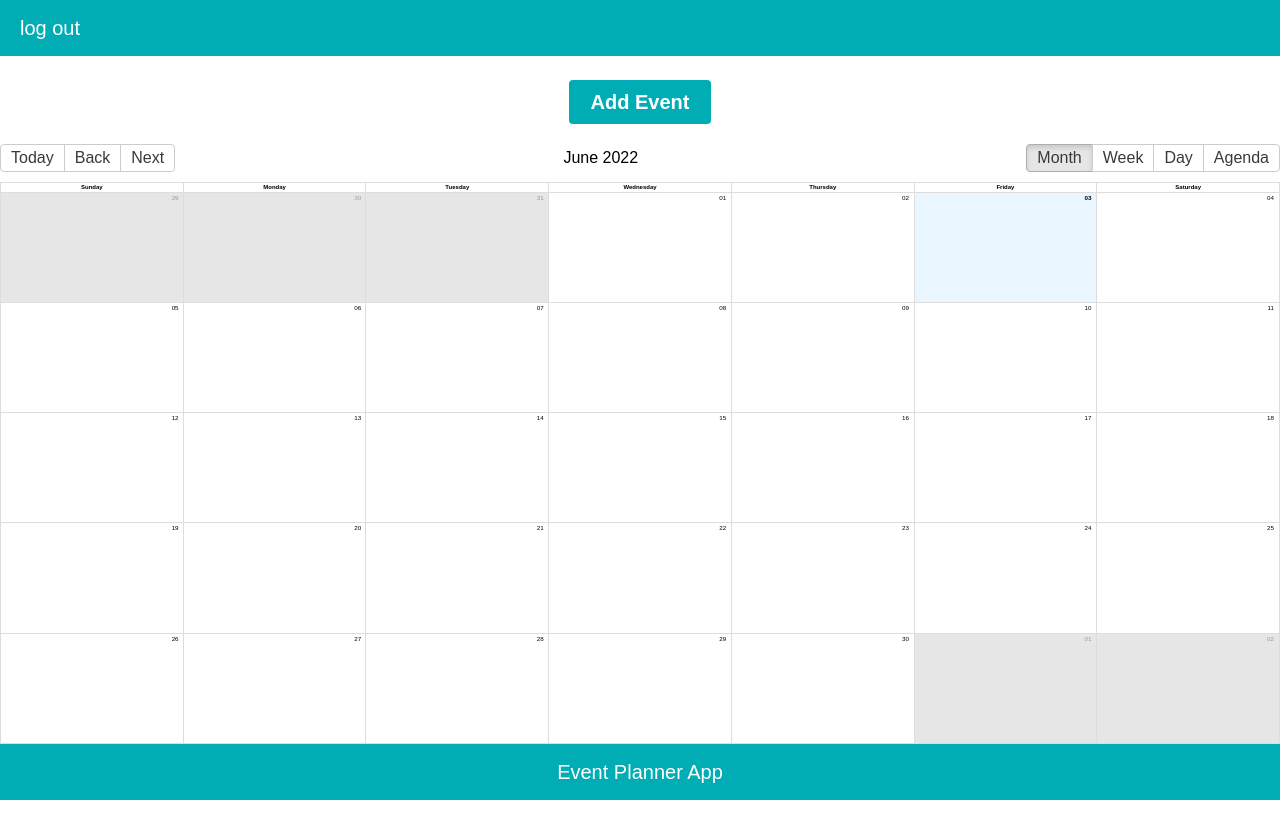
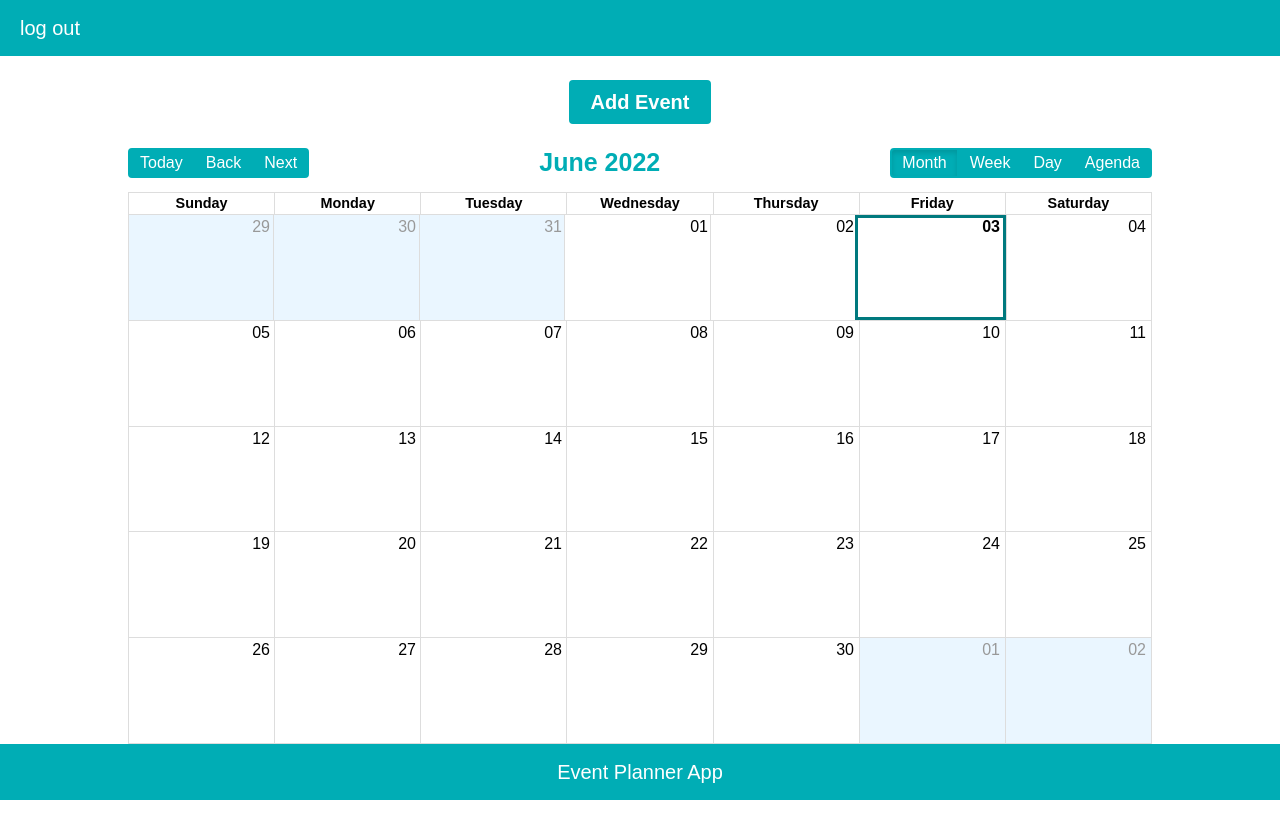
Before and after one commit to hannakozak/event-planner-app, a React (Create React App) app in the folder client/: page /dashboard in a window 1280 px wide. Built offline with nearby package versions, Linux system fonts and the light colour scheme; no server answers.

Commit message:
style: add custom style to big react calendar

```diff
--- /dev/null
+++ b/client/src/components/CalendarEvent/EventCalendar.styled.ts
@@ -0,0 +1,52 @@
+import styled from 'styled-components';
+
+export const CalendarWrapper = styled.div`
+  width: 90vw;
+  margin: auto;
+  font-size: 1.6rem;
+  margin-bottom: 7rem;
+
+ .rbc-toolbar button {
+    background-color: ${({ theme }) => theme.colors.bondiBlue};
+    border: 2px solid ${({ theme }) => theme.colors.bondiBlue};
+    color: ${({ theme }) => theme.colors.white};
+  }
+  .rbc-toolbar button:hover {
+    background-color: ${({ theme }) => theme.colors.blueStone};
+    border: 2px solid ${({ theme }) => theme.colors.blueStone};
+  }
+  .rbc-toolbar button:focus {
+    background-color: ${({ theme }) => theme.colors.teal};
+    border: 1px solid ${({ theme }) => theme.colors.teal};
+    color: ${({ theme }) => theme.colors.white};
+  }
+  .rbc-event-content {
+    background: ${({ theme }) => theme.colors.bondiBlue};
+  }
+  .rbc-event, .rbc-day-slot .rbc-background-event {
+     background: ${({ theme }) => theme.colors.bondiBlue};
+  }
+  .rbc-show-more {
+    color: ${({ theme }) => theme.colors.bondiBlue};
+  }
+  .rbc-toolbar .rbc-toolbar-label {
+    color: ${({ theme }) => theme.colors.bondiBlue};
+    font-size: 2.5rem;
+    font-weight: bold;
+  }
+  .rbc-today {
+    border: 3px solid ${({ theme }) => theme.colors.teal};
+    background: ${({ theme }) => theme.colors.white};
+  }
+
+  .rbc-off-range-bg {
+    background: ${({ theme }) => theme.colors.solitude};
+  }
+
+  @media ${({ theme }) => theme.device.tablet} {
+    width: 80vw;
+  }
+  @media ${({ theme }) => theme.device.laptop} {
+    width: 80vw;
+  }
+`;
--- a/client/src/components/CalendarEvent/EventCalendar.tsx
+++ b/client/src/components/CalendarEvent/EventCalendar.tsx
@@ -6,6 +6,7 @@ import parse from 'date-fns/parse';
 import startOfWeek from 'date-fns/startOfWeek';
 import getDay from 'date-fns/getDay';
 import enGB from 'date-fns/locale/en-GB';
+import { CalendarWrapper } from './EventCalendar.styled';
 
 const locales = {
   'en-UK': enGB,
@@ -32,7 +33,7 @@ type EventCalendarTypes = {
 };
 export const EventCalendar = ({ eventsList }: EventCalendarTypes) => {
   return (
-    <>
+    <CalendarWrapper>
       <Calendar
         localizer={localizer}
         events={eventsList}
@@ -40,6 +41,6 @@ export const EventCalendar = ({ eventsList }: EventCalendarTypes) => {
         endAccessor="end"
         style={{ height: 600 }}
       />
-    </>
+    </CalendarWrapper>
   );
 };
--- a/client/src/components/Footer/Footer.styled.ts
+++ b/client/src/components/Footer/Footer.styled.ts
@@ -2,7 +2,7 @@ import styled from 'styled-components';
 
 export const FooterStyled = styled.footer`
   position: fixed;
-  z-index: 1;
+  z-index: 10;
   bottom: 0;
 
   display: flex;
--- a/client/src/styles/themes/theme/colors.ts
+++ b/client/src/styles/themes/theme/colors.ts
@@ -1,6 +1,7 @@
 export type Colors = {
     ebonyClay: string;
     charade: string;
+    solitude: string;
     turquoise: string;
     bondiBlue: string;
     teal: string;
@@ -13,6 +14,7 @@ export type Colors = {
 export const colors: Colors = {
     ebonyClay: '#222831',
     charade: '#2F2E41',
+    solitude: '#eaf6ff',
     turquoise: '#00DEE8',
     bondiBlue: '#00ADB5',
     teal: '#00797e',
--- a/client/src/views/Dashboard/Dashboard.styled.ts
+++ b/client/src/views/Dashboard/Dashboard.styled.ts
@@ -3,4 +3,5 @@ import styled from 'styled-components';
 export const Main = styled.main`
   margin-top: 6rem;
   text-align: center;
+  overflow: auto;
 `;
```
